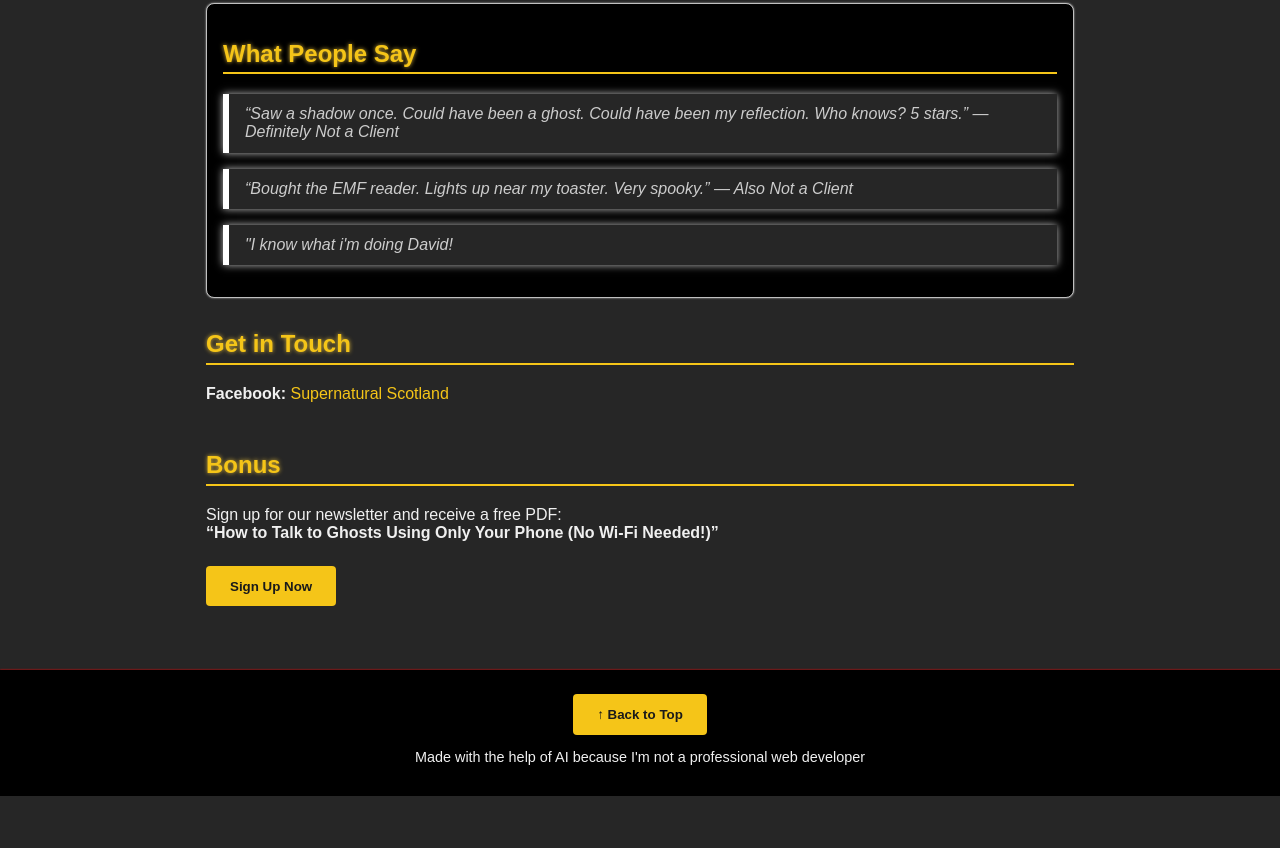
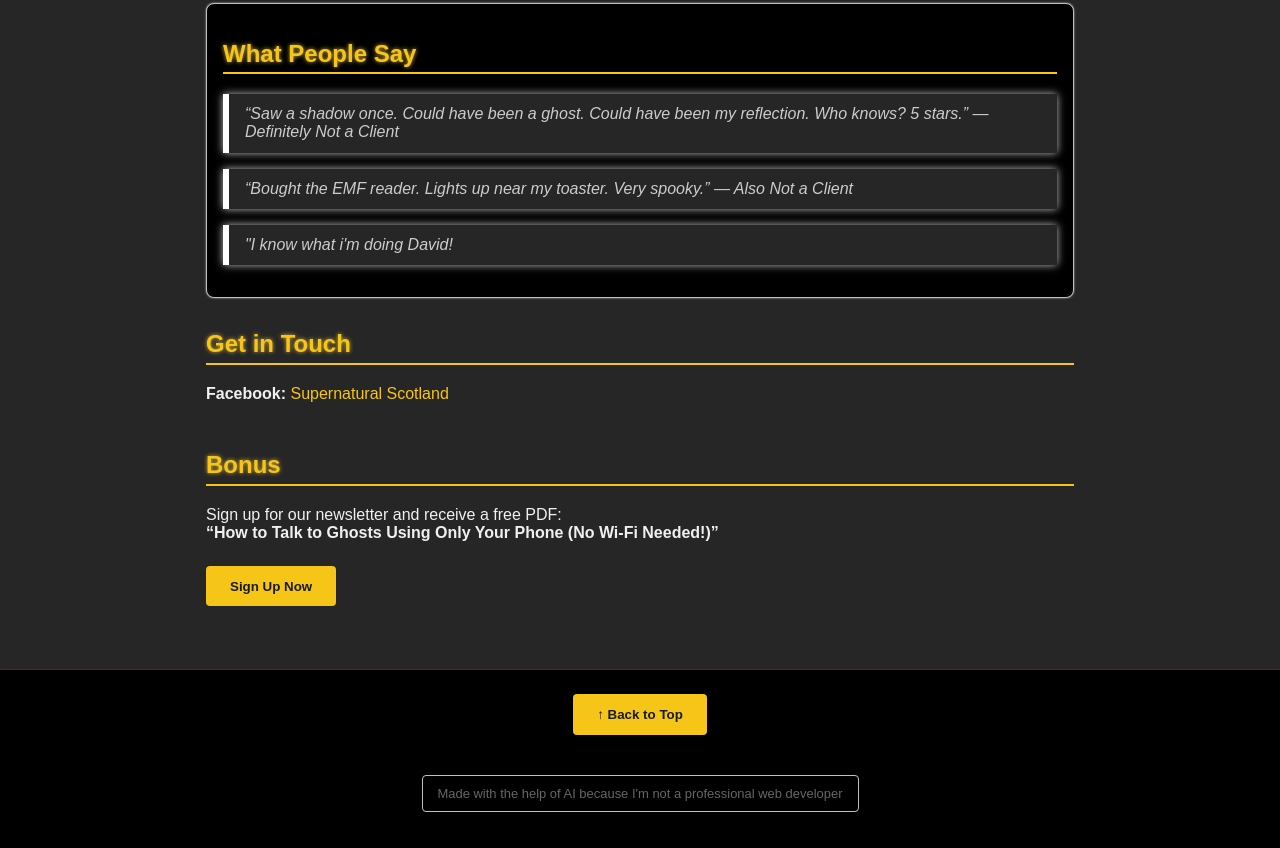
Before and after one commit to Haldred1/Markus, a plain HTML site: page index.html in a window 1280 px wide. Shown: the part 2258-3106 px from the top of the page. Before the commit the page ends 3054 px from the top, so only its background shows below. Drawn offline with Linux system fonts and the light colour scheme.

Commit message:
Update index.html

```diff
--- a/index.html
+++ b/index.html
@@ -587,9 +587,21 @@
     <button onclick="scrollToTop()" class="back-to-top">↑ Back to Top</button>
   </div>
 
-  <p class="footer-note">
+  <div style="
+    margin-top: 40px;
+    margin-bottom: 20px;
+    border: 1px solid silver;
+    padding: 10px 15px;
+    text-align: center;
+    font-size: 0.9em;
+    color: #666;
+    width: fit-content;
+    margin-left: auto;
+    margin-right: auto;
+    border-radius: 4px;
+  ">
     Made with the help of AI because I'm not a professional web developer
-  </p>
+  </div>
 </footer>
 
     <script>
```
